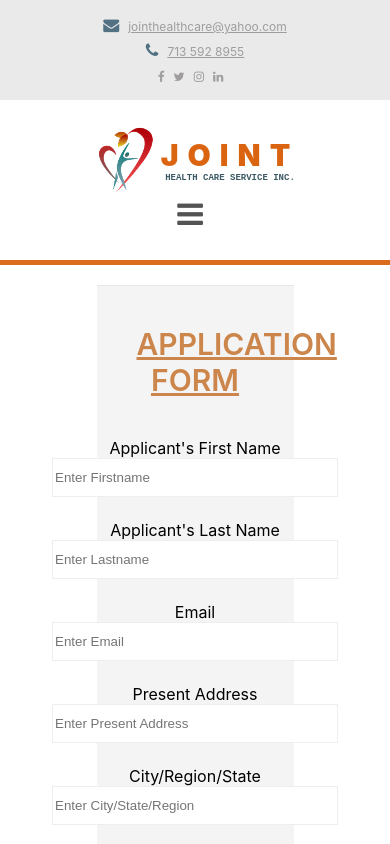
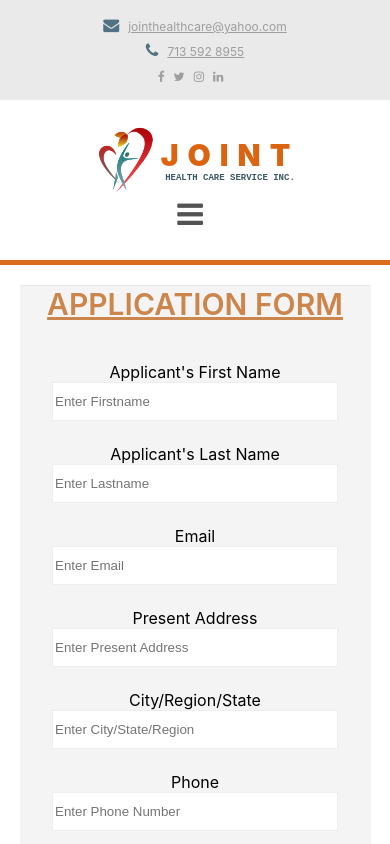
Before and after one commit to OPOKUSIAWEUGENE/joint_health_care_website4, a React (Create React App) app: page /new-application in a window 390 px wide. Shown: the top 844 px of the page. Built offline with nearby package versions, Linux system fonts and the light colour scheme.

Commit message:
error corrections

```diff
--- a/src/Layout/Header.js
+++ b/src/Layout/Header.js
@@ -37,7 +37,7 @@ else
     }
     return (<>  <div className={styles.headerTop}>
         <div class={styles.headerTopleft}>
-       <span>Joint Health Care Services - Providing confort care in your home</span>
+       <span>Joint Health Care Services - Providing comfort care in your home</span>
 
         </div>
 
--- a/src/Layout/layout.module.css
+++ b/src/Layout/layout.module.css
@@ -1435,6 +1435,31 @@ cursor: pointer;
   background:rgb(200, 201, 202,0.2);
 }
 
+
+
+
+.formHeight{
+  padding-top:20px;
+  padding-bottom: 20px;
+  height:auto;
+}
+.form{
+background:rgb(244, 244, 244);
+padding:40px;
+width:30%;
+text-align: center;
+}
+
+.formHeader{
+  color:rgb(204, 133, 75);
+  font-weight:600;
+  font-size:30px;
+  text-align: center;
+  width: 100%;
+  padding-bottom: 30px;
+  text-decoration: underline;
+}
+
 /* mobile view */
 
 @media only screen and (max-width: 780px) {
@@ -1910,26 +1935,11 @@ text-align: center;
   padding:0;
   padding-top:10px;
 }
-}
-
-
-.formHeight{
-  padding-top:20px;
-  padding-bottom: 20px;
-  height:auto;
-}
 .form{
-background:rgb(244, 244, 244);
-padding:40px;
-width:30%;
-text-align: center;
-}
-
+  width:90%;
+  padding:0;
+}
 .formHeader{
-  color:rgb(204, 133, 75);
-  font-weight:600;
-  font-size:30px;
-  width: 100%;
-  padding-bottom: 30px;
-  text-decoration: underline;
-}
+
+}
+}
```
